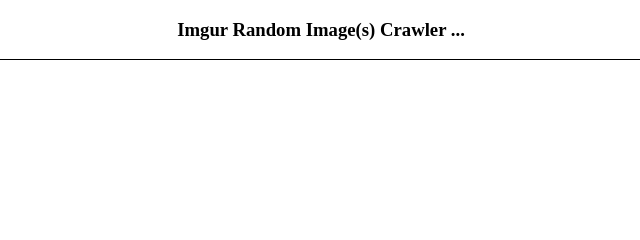
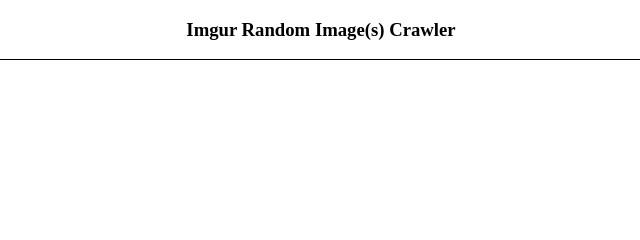
Before and after one commit to Asagi-Ai-Git/project-image-bot-beta, a website: page public/index.html in a window 1280 px wide. Shown: the top 240 px of the page, 319-959 px from the left. Drawn offline with nearby package versions, Linux system fonts and the light colour scheme.

Commit message:
Update index.html

```diff
--- a/public/index.html
+++ b/public/index.html
@@ -10,7 +10,7 @@
 <body>
     <center>
     <h3>
-        Imgur Random Image(s) Crawler ...
+        Imgur Random Image(s) Crawler
     </h3>
     </center>
     <div id="imageBox" style="border: 1px solid black; overflow-y: scroll; height: 620px;">
```
